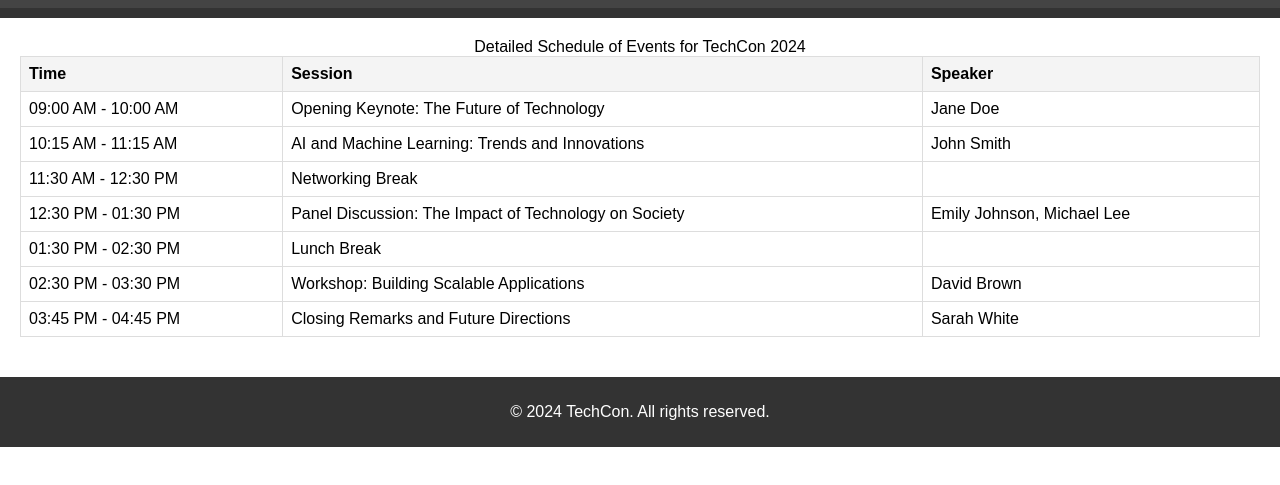
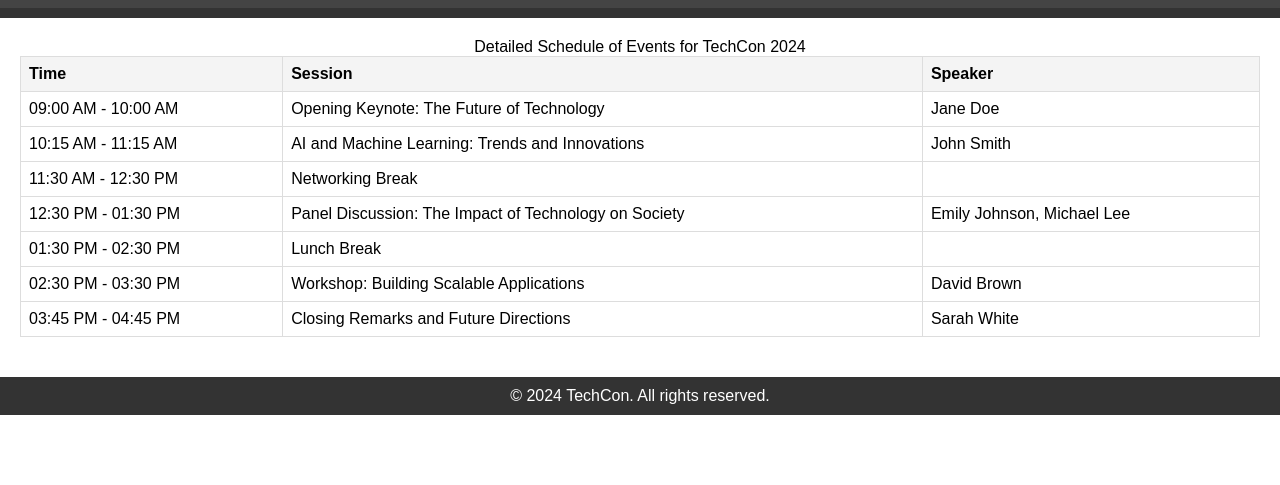
Before and after one commit to Teka222/TechCon_HTML, a plain HTML site: page techcon_website/schedule.html in a window 1280 px wide. Shown: the part 77-562 px from the top of the page. Drawn offline with Linux system fonts and the light colour scheme.

Commit message:
Update schedule.html

```diff
--- a/techcon_website/schedule.html
+++ b/techcon_website/schedule.html
@@ -115,7 +115,7 @@
     </main>
 
     <footer>
-        <p>&copy; 2024 TechCon. All rights reserved.</p>
+        &copy; 2024 TechCon. All rights reserved.
     </footer>
 </body>
 </html>
```
